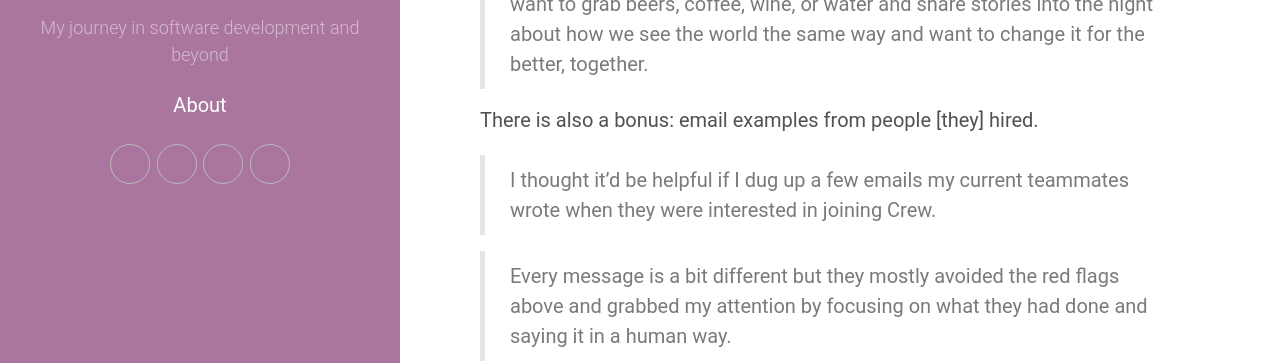
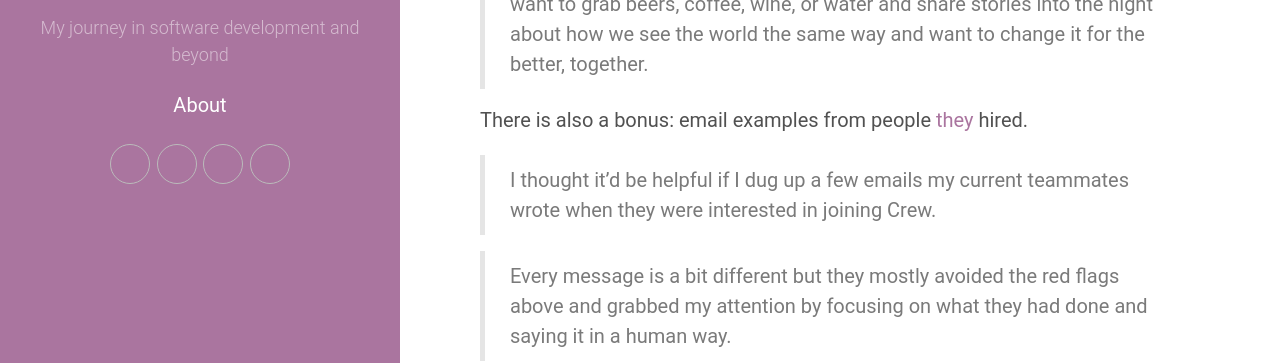
Before and after one commit to kingsor/kingsor.github.io, a Jekyll site: the page built from _posts/2015-05-10-the-red-flags-of-hiring.md, in a window 1280 px wide and 900 px high, scrolled down 639 px. Shown: the part 379-742 px from the top of the window. Built offline with Jekyll 4.4.1, drawn with Linux system fonts in a browser that asks for light colours; nearby versions of some CDN libraries; some web fonts are replaced; some of the changed lines change nothing that is shown.

Commit message:
One more update ...

```diff
--- a/_posts/2015-05-10-the-red-flags-of-hiring.md
+++ b/_posts/2015-05-10-the-red-flags-of-hiring.md
@@ -20,7 +20,7 @@ tags: [hiring,peopleware,management]
 
 > If you apply to a position we’re hiring for, we want to see an email that feels like a human wrote it and says what you’ve done in as a few words as possible. We want to follow up with a video call or meet in person. We want to grab beers, coffee, wine, or water and share stories into the night about how we see the world the same way and want to change it for the better, together.
 
-There is also a bonus: email examples from people [they] hired.
+There is also a bonus: email examples from people [they](http://pickcrew.com/hiring) hired.
 
 > I thought it’d be helpful if I dug up a few emails my current teammates wrote when they were interested in joining Crew.
 
```
